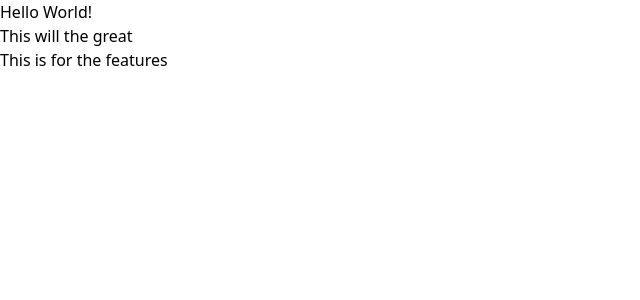
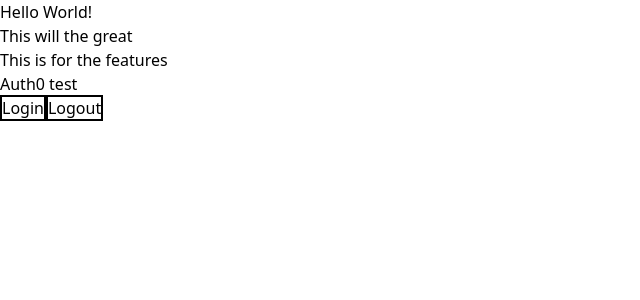
Before and after one commit to ffjaervik/saunter-full-stack-v2, a Next.js app: page / in a window 1280 px wide. Shown: the top 300 px of the page, without its empty margins (0-640 px from the left). Built offline with nearby package versions, Linux system fonts and the light colour scheme.

Commit message:
Auth0 implemented

```diff
--- /dev/null
+++ b/components/Profile.js
@@ -0,0 +1,19 @@
+import React from 'react';
+import { useUser } from '@auth0/nextjs-auth0/client';
+
+export default function Profile() {
+  const { user, error, isLoading } = useUser();
+
+  if (isLoading) return <div>Loading...</div>;
+  if (error) return <div>{error.message}</div>;
+
+  return (
+    user && (
+      <div>
+        <img src={user.picture} alt={user.name} />
+        <h2>{user.name}</h2>
+        <p>{user.email}</p>
+      </div>
+    )
+  );
+}
--- a/package.json
+++ b/package.json
@@ -9,6 +9,7 @@
     "lint": "next lint"
   },
   "dependencies": {
+    "@auth0/nextjs-auth0": "^2.0.1",
     "@types/node": "18.11.15",
     "@types/react": "18.0.26",
     "@types/react-dom": "18.0.9",
--- a/pages/_app.tsx
+++ b/pages/_app.tsx
@@ -1,6 +1,11 @@
-import '../styles/globals.css'
-import type { AppProps } from 'next/app'
+import "../styles/globals.css";
+import type { AppProps } from "next/app";
+import { UserProvider } from "@auth0/nextjs-auth0/client";
 
 export default function App({ Component, pageProps }: AppProps) {
-  return <Component {...pageProps} />
+  return (
+    <UserProvider>
+      <Component {...pageProps} />
+    </UserProvider>
+  );
 }
--- /dev/null
+++ b/pages/api/auth/[...auth0].ts
@@ -0,0 +1,12 @@
+import { handleAuth } from '@auth0/nextjs-auth0';
+
+export default handleAuth();
+
+// Under the hood, handleAuth() creates the following routes:
+
+// /api/auth/login: The route used to perform login with Auth0.
+// /api/auth/logout: The route used to log the user out.
+// /api/auth/callback: The route Auth0 will redirect the user to after a successful login.
+// /api/auth/me: The route to fetch the user profile from.
+
+// The handleAuth() function also creates a session cookie that is used to store the user's session information.
--- a/pages/index.tsx
+++ b/pages/index.tsx
@@ -15,6 +15,9 @@
         <h1>Hello World!</h1>
         <p>This will the great</p>
         <p>This is for the features</p>
+        <h1>Auth0 test</h1>
+        <a href="/api/auth/login" className='border-2 border-black'>Login</a>
+        <a href="/api/auth/logout" className='border-2 border-black'>Logout</a>
       </main>
 
       <footer >
```
Also changed, not shown: 1 other file (tests, documents, lock files or other folders).
